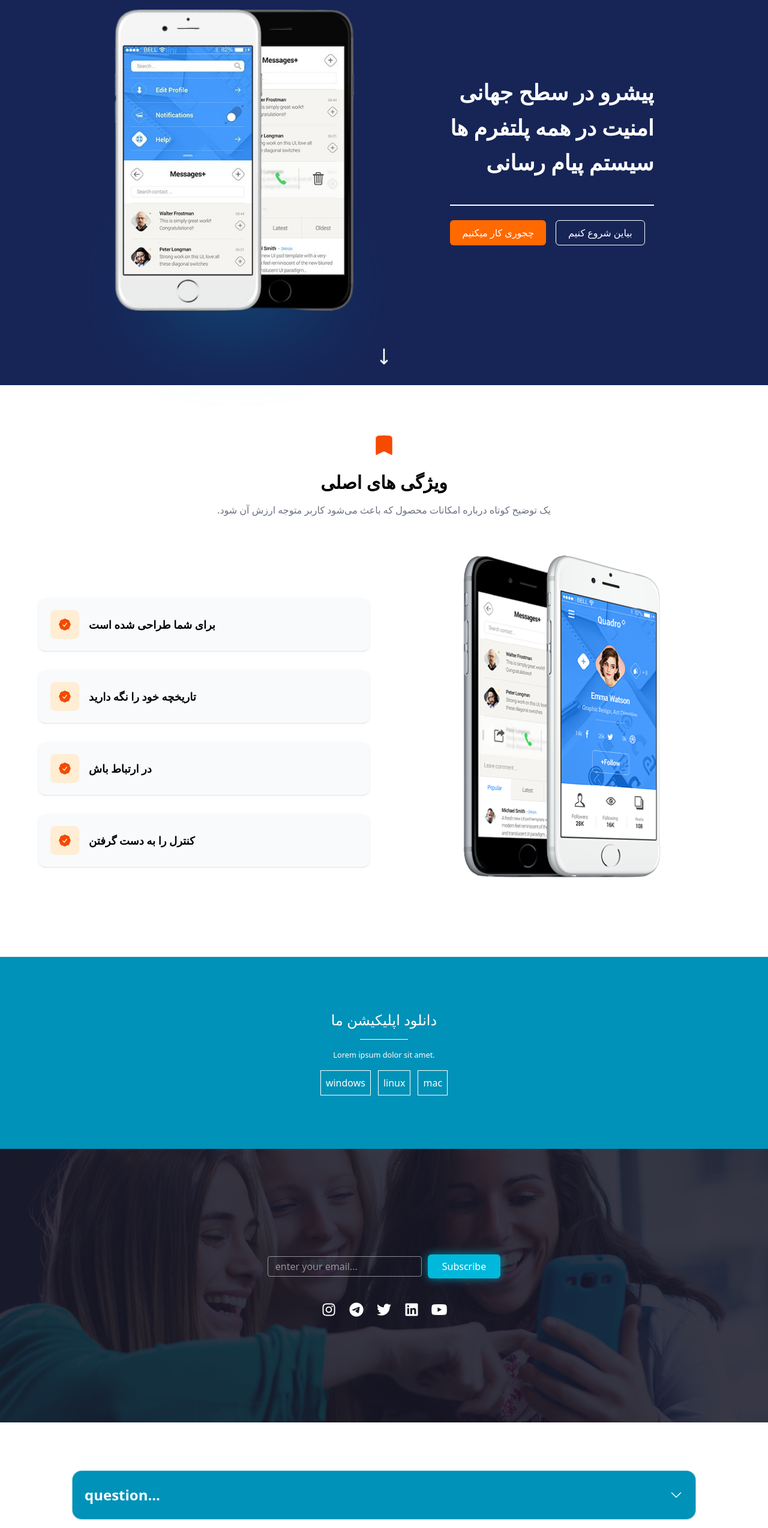
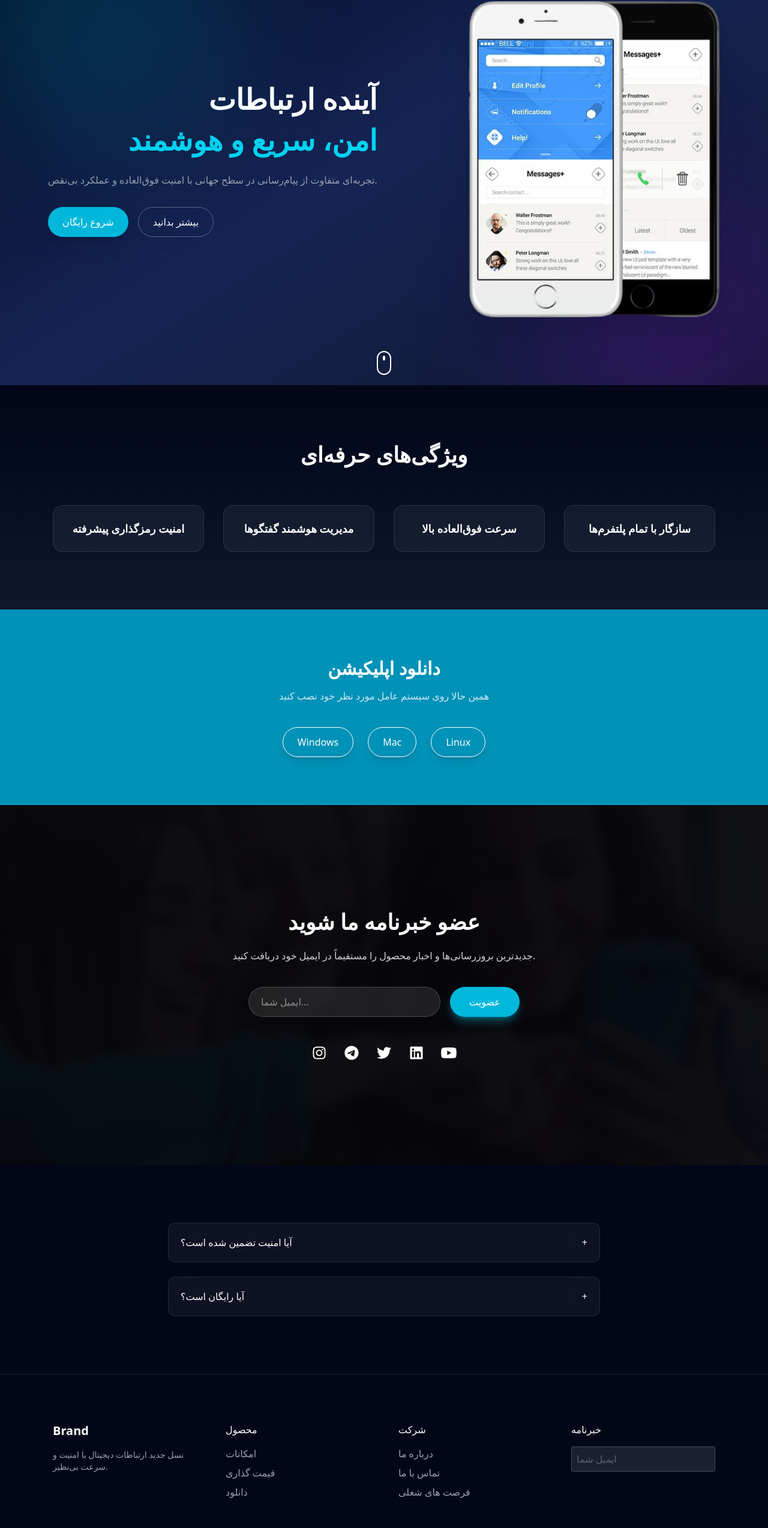
Before and after one commit to VibelessYoung/SocialX-UI, a React (Vite) app: page / in a window 1280 px wide. Shown: the part 158-2705 px from the top of the page at 60% size. Built offline with nearby package versions, Linux system fonts and the light colour scheme.

Commit message:
add modern ui

```diff
--- a/src/App.jsx
+++ b/src/App.jsx
@@ -4,6 +4,7 @@ import Feature from "./components/Feature";
 import Download from "./components/Download";
 import Subscribe from "./components/Subscribe";
 import Faq from "./components/Faq";
+import Footer from "./components/Footer";
 
 function App() {
   return (
@@ -13,6 +14,7 @@ function App() {
       <Download />
       <Subscribe />
       <Faq />
+      <Footer />
     </>
   );
 }
--- a/src/components/Download.jsx
+++ b/src/components/Download.jsx
@@ -1,17 +1,22 @@
-import React from "react";
-
 function Download() {
   return (
-    <div className="bg-cyan-600 flex flex-col justify-center items-center h-80">
-      <h1 className="text-2xl text-white font-medium">دانلود اپلیکیشن ما</h1>
-      <div className="w-20 my-4 border-t border-white"></div>
-      <small className="text-white">Lorem ipsum dolor sit amet. </small>
-      <div className="flex gap-3 mt-4">
-        <button className="border border-white p-2 text-white">windows</button>
-        <button className="border border-white p-2 text-white">linux</button>
-        <button className="border border-white p-2 text-white">mac</button>
+    <section className="py-20 bg-cyan-600 text-center text-white relative overflow-hidden">
+      <h2 className="text-3xl font-bold">دانلود اپلیکیشن</h2>
+      <p className="mt-4 opacity-80">
+        همین حالا روی سیستم عامل مورد نظر خود نصب کنید
+      </p>
+
+      <div className="flex flex-wrap justify-center gap-6 mt-10">
+        {["Windows", "Mac", "Linux"].map((item, i) => (
+          <button
+            key={i}
+            className="px-6 py-3 border border-white rounded-full hover:bg-white hover:text-cyan-600 transition shadow-lg"
+          >
+            {item}
+          </button>
+        ))}
       </div>
-    </div>
+    </section>
   );
 }
 
--- a/src/components/Faq.jsx
+++ b/src/components/Faq.jsx
@@ -1,85 +1,46 @@
 import React, { useState } from "react";
+import { motion, AnimatePresence } from "framer-motion";
 
 function Faq() {
+  const [open, setOpen] = useState(null);
+
   const data = [
-    {
-      id: 1,
-      question: "question...",
-      answer: "answer...",
-    },
-    {
-      id: 2,
-      question: "question...",
-      answer: "answer...",
-    },
-    {
-      id: 3,
-      question: "question...",
-      answer: "answer...",
-    },
-    {
-      id: 4,
-      question: "question...",
-      answer: "answer...",
-    },
-    {
-      id: 5,
-      question: "question...    ",
-      answer: "answer...",
-    },
+    { id: 1, q: "آیا امنیت تضمین شده است؟", a: "بله، با رمزگذاری پیشرفته." },
+    { id: 2, q: "آیا رایگان است؟", a: "بله نسخه پایه رایگان است." },
   ];
 
-  const [openId, setOpenId] = useState(null);
-
-  function toggle(id) {
-    setOpenId(openId === id ? null : id);
-  }
-
   return (
-    <div>
-      <div className="flex flex-col items-center mx-5 md:mx-30 mt-20 gap-4">
+    <section className="py-24 bg-slate-950 text-white">
+      <div className="max-w-3xl mx-auto px-6 space-y-6">
         {data.map((item) => (
           <div
             key={item.id}
-            className="w-full border border-white/50 rounded-2xl px-5 transition-all duration-300 bg-cyan-600"
+            className="border border-white/10 rounded-xl p-5 backdrop-blur-xl bg-white/5"
           >
             <div
-              className="h-20 flex justify-between items-center cursor-pointer"
-              onClick={() => toggle(item.id)}
+              className="flex justify-between cursor-pointer"
+              onClick={() => setOpen(open === item.id ? null : item.id)}
             >
-              <p className="text-white font-bold text-lg md:text-xl lg:text-2xl">
-                {item.question}
-              </p>
-              <svg
-                xmlns="http://www.w3.org/2000/svg"
-                fill="none"
-                viewBox="0 0 24 24"
-                strokeWidth="1.5"
-                stroke="currentColor"
-                className={`size-6 text-white transition-all duration-300 ${
-                  openId === item.id ? "rotate-180" : ""
-                }`}
-              >
-                <path
-                  strokeLinecap="round"
-                  strokeLinejoin="round"
-                  d="m19.5 8.25-7.5 7.5-7.5-7.5"
-                />
-              </svg>
+              <h3>{item.q}</h3>
+              <span>{open === item.id ? "-" : "+"}</span>
             </div>
-            <div
-              className={`overflow-hidden transition-all duration-500 ${
-                openId === item.id
-                  ? "max-h-40 opacity-100"
-                  : "max-h-0 opacity-0"
-              }`}
-            >
-              <p className="text-white text-lg px-2 pb-5">{item.answer}</p>
-            </div>
+
+            <AnimatePresence>
+              {open === item.id && (
+                <motion.p
+                  initial={{ opacity: 0, height: 0 }}
+                  animate={{ opacity: 1, height: "auto" }}
+                  exit={{ opacity: 0, height: 0 }}
+                  className="mt-4 text-gray-400"
+                >
+                  {item.a}
+                </motion.p>
+              )}
+            </AnimatePresence>
           </div>
         ))}
       </div>
-    </div>
+    </section>
   );
 }
 
--- a/src/components/Feature.jsx
+++ b/src/components/Feature.jsx
@@ -1,70 +1,32 @@
 import React from "react";
+import { motion } from "framer-motion";
 
 function Feature() {
+  const features = [
+    "امنیت رمزگذاری پیشرفته",
+    "مدیریت هوشمند گفتگوها",
+    "سرعت فوق‌العاده بالا",
+    "سازگار با تمام پلتفرم‌ها",
+  ];
+
   return (
-    <section className="bg-white py-20 px-6">
-      <div className="max-w-6xl mx-auto">
-        <div className="text-center mb-16">
-          <svg
-            xmlns="http://www.w3.org/2000/svg"
-            viewBox="0 0 24 24"
-            fill="currentColor"
-            className="w-10 h-10 text-orange-600 mx-auto"
-          >
-            <path
-              fillRule="evenodd"
-              d="M6.32 2.577a49.255 49.255 0 0 1 11.36 0c1.497.174 2.57 1.46 2.57 2.93V21a.75.75 0 0 1-1.085.67L12 18.089l-7.165 3.583A.75.75 0 0 1 3.75 21V5.507c0-1.47 1.073-2.756 2.57-2.93Z"
-              clipRule="evenodd"
-            />
-          </svg>
+    <section className="py-24 bg-gradient-to-b from-slate-950 to-slate-900 text-white">
+      <div className="max-w-6xl mx-auto px-6 text-center">
+        <h2 className="text-4xl font-bold mb-16">ویژگی‌های حرفه‌ای</h2>
 
-          <h2 className="text-3xl font-bold mt-6 mb-4">ویژگی های اصلی</h2>
-
-          <p dir="rtl" className="text-gray-500 max-w-2xl mx-auto">
-            یک توضیح کوتاه درباره امکانات محصول که باعث می‌شود کاربر متوجه ارزش
-            آن شود.
-          </p>
-        </div>
-
-        <div className="flex flex-col lg:flex-row items-center gap-12">
-          <div className="flex-1 space-y-8">
-            {[
-              "برای شما طراحی شده است",
-              "تاریخچه خود را نگه دارید",
-              "در ارتباط باش",
-              "کنترل را به دست گرفتن",
-            ].map((item, index) => (
-              <div
-                key={index}
-                className="flex items-center gap-4 p-5 rounded-xl shadow-sm hover:shadow-md transition bg-gray-50"
-              >
-                <div className="bg-orange-100 text-orange-600 p-3 rounded-lg">
-                  <svg
-                    xmlns="http://www.w3.org/2000/svg"
-                    viewBox="0 0 24 24"
-                    fill="currentColor"
-                    className="size-6"
-                  >
-                    <path
-                      fillRule="evenodd"
-                      d="M8.603 3.799A4.49 4.49 0 0 1 12 2.25c1.357 0 2.573.6 3.397 1.549a4.49 4.49 0 0 1 3.498 1.307 4.491 4.491 0 0 1 1.307 3.497A4.49 4.49 0 0 1 21.75 12a4.49 4.49 0 0 1-1.549 3.397 4.491 4.491 0 0 1-1.307 3.497 4.491 4.491 0 0 1-3.497 1.307A4.49 4.49 0 0 1 12 21.75a4.49 4.49 0 0 1-3.397-1.549 4.49 4.49 0 0 1-3.498-1.306 4.491 4.491 0 0 1-1.307-3.498A4.49 4.49 0 0 1 2.25 12c0-1.357.6-2.573 1.549-3.397a4.49 4.49 0 0 1 1.307-3.497 4.49 4.49 0 0 1 3.497-1.307Zm7.007 6.387a.75.75 0 1 0-1.22-.872l-3.236 4.53L9.53 12.22a.75.75 0 0 0-1.06 1.06l2.25 2.25a.75.75 0 0 0 1.14-.094l3.75-5.25Z"
-                      clipRule="evenodd"
-                    />
-                  </svg>
-                </div>
-
-                <h3 className="text-lg font-semibold">{item}</h3>
-              </div>
-            ))}
-          </div>
-
-          <div className="flex-1 flex justify-center">
-            <img
-              src="/src/assets/phone-features.png"
-              alt="phone"
-              className="w-72 md:w-96 lg:w-[420px] object-contain"
-            />
-          </div>
+        <div className="grid md:grid-cols-2 lg:grid-cols-4 gap-8">
+          {features.map((item, i) => (
+            <motion.div
+              key={i}
+              whileHover={{ y: -10 }}
+              initial={{ opacity: 0, y: 40 }}
+              whileInView={{ opacity: 1, y: 0 }}
+              transition={{ duration: 0.6 }}
+              className="p-6 rounded-2xl backdrop-blur-xl bg-white/5 border border-white/10 hover:border-cyan-400 transition"
+            >
+              <h3 className="text-lg font-semibold">{item}</h3>
+            </motion.div>
+          ))}
         </div>
       </div>
     </section>
--- /dev/null
+++ b/src/components/Footer.jsx
@@ -0,0 +1,47 @@
+function Footer() {
+  return (
+    <footer className="bg-slate-950 text-gray-400 pt-20 pb-10 border-t border-white/10">
+      <div className="max-w-6xl mx-auto px-6 grid md:grid-cols-4 gap-12">
+        <div>
+          <h3 className="text-white text-xl font-bold mb-4">Brand</h3>
+          <p className="text-sm">
+            نسل جدید ارتباطات دیجیتال با امنیت و سرعت بی‌نظیر.
+          </p>
+        </div>
+
+        <div>
+          <h4 className="text-white mb-4">محصول</h4>
+          <ul className="space-y-2">
+            <li>امکانات</li>
+            <li>قیمت گذاری</li>
+            <li>دانلود</li>
+          </ul>
+        </div>
+
+        <div>
+          <h4 className="text-white mb-4">شرکت</h4>
+          <ul className="space-y-2">
+            <li>درباره ما</li>
+            <li>تماس با ما</li>
+            <li>فرصت های شغلی</li>
+          </ul>
+        </div>
+
+        <div>
+          <h4 className="text-white mb-4">خبرنامه</h4>
+          <input
+            type="email"
+            placeholder="ایمیل شما"
+            className="w-full p-2 rounded bg-white/10 border border-white/20 outline-none"
+          />
+        </div>
+      </div>
+
+      <div className="text-center mt-12 text-sm border-t border-white/10 pt-6">
+        © 2026 All Rights Reserved
+      </div>
+    </footer>
+  );
+}
+
+export default Footer;
--- a/src/components/Header.jsx
+++ b/src/components/Header.jsx
@@ -1,28 +1,32 @@
 import React from "react";
+import { motion } from "framer-motion";
 import Navbar from "./Navbar";
 import HeroSection from "./HeroSection";
 
 function Header() {
   return (
-    <div className="relative h-screen w-full bg-blue-950">
+    <header className="relative min-h-screen w-full overflow-hidden bg-gradient-to-br from-slate-950 via-blue-950 to-slate-900 text-white">
+      {/* Animated Background Glow */}
+      <div className="absolute inset-0">
+        <div className="absolute w-[500px] h-[500px] bg-cyan-500/20 blur-[120px] rounded-full top-[-100px] left-[-100px] animate-pulse"></div>
+        <div className="absolute w-[500px] h-[500px] bg-purple-600/20 blur-[120px] rounded-full bottom-[-150px] right-[-100px] animate-pulse"></div>
+      </div>
+
       <Navbar />
       <HeroSection />
 
-      <svg
-        xmlns="http://www.w3.org/2000/svg"
-        fill="none"
-        viewBox="0 0 24 24"
-        strokeWidth={2}
-        stroke="currentColor"
-        className="absolute bottom-6 left-1/2 -translate-x-1/2 w-8 h-8 text-white animate-bounce"
+      {/* Scroll Indicator */}
+      <motion.div
+        initial={{ y: 0 }}
+        animate={{ y: 15 }}
+        transition={{ repeat: Infinity, duration: 1.5 }}
+        className="absolute bottom-8 left-1/2 -translate-x-1/2"
       >
-        <path
-          strokeLinecap="round"
-          strokeLinejoin="round"
-          d="M15.75 17.25 12 21m0 0-3.75-3.75M12 21V3"
-        />
-      </svg>
-    </div>
+        <div className="w-6 h-10 border-2 border-white rounded-full flex justify-center">
+          <div className="w-1 h-2 bg-white mt-2 rounded-full animate-bounce"></div>
+        </div>
+      </motion.div>
+    </header>
   );
 }
 
--- a/src/components/HeroSection.jsx
+++ b/src/components/HeroSection.jsx
@@ -1,66 +1,46 @@
 import React from "react";
+import { motion } from "framer-motion";
 
 function HeroSection() {
   return (
-    <div
-      className="flex flex-col-reverse lg:flex-row
-    items-center justify-center
-    gap-10 lg:gap-40
-    px-6 lg:px-20
-    py-16 lg:py-24"
-    >
-      <div className="relative group flex justify-center items-center">
-        <div
-          className="absolute -bottom-10 w-72 h-40
-  bg-cyan-500/30
-  blur-3xl
-  rounded-full
-  opacity-70
-  group-hover:opacity-100
-  transition-all duration-500"
-        ></div>
-
-        <img
-          src="/src/assets/phone-header-bg.png"
-          alt="phone"
-          className="relative w-64 sm:w-80 lg:w-[400px]
-    transition-all duration-500
-    group-hover:-translate-y-4
-    group-hover:rotate-2
-    group-hover:scale-105"
-        />
-      </div>
-
-      <div className="flex flex-col items-center lg:items-start text-center lg:text-right max-w-xl">
-        <h1
-          className="text-2xl sm:text-3xl lg:text-4xl
-        border-b-2 border-white
-        pb-6 lg:pb-10
-        text-white font-bold leading-relaxed"
-        >
-          پیشرو در سطح جهانی
-          <br />
-          امنیت در همه پلتفرم ها
-          <br />
-          سیستم پیام رسانی
+    <section className="flex flex-col lg:flex-row items-center justify-between px-6 lg:px-20 pt-40 pb-20 gap-20">
+      {/* Text */}
+      <motion.div
+        initial={{ opacity: 0, x: -50 }}
+        whileInView={{ opacity: 1, x: 0 }}
+        transition={{ duration: 1 }}
+        className="max-w-xl text-center lg:text-right"
+      >
+        <h1 className="text-4xl lg:text-5xl font-extrabold leading-tight">
+          آینده ارتباطات
+          <span className="text-cyan-400 block mt-2">امن، سریع و هوشمند</span>
         </h1>
 
-        <div
-          className="flex flex-col sm:flex-row
-        gap-4 mt-6
-        w-full sm:w-auto
-        justify-center lg:justify-start"
-        >
-          <button className="bg-orange-500 px-5 py-2 text-white rounded-md w-full sm:w-auto cursor-pointer">
-            چجوری کار میکنیم
+        <p className="text-gray-400 mt-6 leading-relaxed">
+          تجربه‌ای متفاوت از پیام‌رسانی در سطح جهانی با امنیت فوق‌العاده و
+          عملکرد بی‌نقص.
+        </p>
+
+        <div className="flex flex-col sm:flex-row gap-4 mt-8 justify-center lg:justify-start">
+          <button className="px-6 py-3 bg-cyan-500 rounded-full shadow-lg hover:scale-105 transition">
+            شروع رایگان
           </button>
-
-          <button className="px-5 py-2 border border-white text-white rounded-md w-full sm:w-auto cursor-pointer">
-            بیاین شروع کنیم
+          <button className="px-6 py-3 border border-white/30 rounded-full hover:bg-white/10 transition">
+            بیشتر بدانید
           </button>
         </div>
-      </div>
-    </div>
+      </motion.div>
+
+      {/* Image */}
+      <motion.img
+        src="/src/assets/phone-header-bg.png"
+        alt="phone"
+        initial={{ opacity: 0, y: 50 }}
+        whileInView={{ opacity: 1, y: 0 }}
+        transition={{ duration: 1 }}
+        className="w-72 lg:w-[420px] drop-shadow-2xl hover:rotate-3 hover:scale-105 transition"
+      />
+    </section>
   );
 }
 
--- a/src/components/Navbar.jsx
+++ b/src/components/Navbar.jsx
@@ -1,96 +1,55 @@
 import React, { useState } from "react";
+import { motion, AnimatePresence } from "framer-motion";
 
 function Navbar() {
   const [isOpen, setIsOpen] = useState(false);
 
   return (
-    <div className="flex justify-between items-center p-5">
-      <img src="/src/assets/logo.png" alt="logo" className="w-24" />
+    <nav className="fixed top-0 w-full z-50 backdrop-blur-xl bg-white/5 border-b border-white/10">
+      <div className="max-w-7xl mx-auto flex justify-between items-center px-6 py-4">
+        <h1 className="text-xl font-bold tracking-widest">LOGO</h1>
 
-      <div className="hidden sm:flex gap-6 items-center">
-        <a href="#" className="text-white hover:text-orange-500">
-          خانه
+        {/* Desktop */}
+        <div className="hidden md:flex gap-8 items-center">
+          {["خانه", "امکانات", "دانلود", "اشتراک"].map((item, i) => (
+            <a key={i} href="#" className="relative group">
+              {item}
+              <span className="absolute left-0 -bottom-1 w-0 h-[2px] bg-cyan-400 transition-all group-hover:w-full"></span>
             </a>
-        <a href="#" className="text-white hover:text-orange-500">
-          امکانات
-        </a>
-        <a href="#" className="text-white hover:text-orange-500">
-          دانلود
-        </a>
-        <a href="#" className="text-white hover:text-orange-500">
-          مشترک شوید
-        </a>
+          ))}
 
-        <button className="p-2 border border-white text-white rounded-sm text-sm">
-          آموزش بیشتر
+          <button className="px-5 py-2 bg-cyan-500 rounded-full hover:bg-cyan-400 transition shadow-lg shadow-cyan-500/30">
+            شروع کنید
           </button>
         </div>
 
-      <div className="sm:hidden text-white cursor-pointer">
-        {!isOpen ? (
-          <svg
-            onClick={() => setIsOpen(true)}
-            xmlns="http://www.w3.org/2000/svg"
-            fill="none"
-            viewBox="0 0 24 24"
-            strokeWidth={1.5}
-            stroke="currentColor"
-            className="size-7"
+        {/* Mobile Button */}
+        <div
+          className="md:hidden cursor-pointer"
+          onClick={() => setIsOpen(!isOpen)}
         >
-            <path
-              strokeLinecap="round"
-              strokeLinejoin="round"
-              d="M3.75 6.75h16.5M3.75 12h16.5M12 17.25h8.25"
-            />
-          </svg>
-        ) : (
-          <svg
-            onClick={() => setIsOpen(false)}
-            xmlns="http://www.w3.org/2000/svg"
-            fill="none"
-            viewBox="0 0 24 24"
-            strokeWidth={1.5}
-            stroke="currentColor"
-            className="size-7"
-          >
-            <path
-              strokeLinecap="round"
-              strokeLinejoin="round"
-              d="M6 18 18 6M6 6l12 12"
-            />
-          </svg>
-        )}
+          ☰
+        </div>
       </div>
 
+      {/* Mobile Menu */}
+      <AnimatePresence>
         {isOpen && (
-        <div
-          className="absolute top-20 left-0 w-full
-bg-white/5
-backdrop-blur-xl
-border border-white/10
-shadow-[0_8px_32px_0_rgba(0,0,0,0.37)]
-rounded-b-2xl
-flex flex-col items-center gap-6 py-8
-sm:hidden transition-all duration-300 mx-4"
+          <motion.div
+            initial={{ opacity: 0, y: -20 }}
+            animate={{ opacity: 1, y: 0 }}
+            exit={{ opacity: 0, y: -20 }}
+            className="md:hidden bg-black/90 backdrop-blur-xl flex flex-col items-center gap-6 py-10"
           >
-          <a href="#" className="text-white">
-            خانه
+            {["خانه", "امکانات", "دانلود", "اشتراک"].map((item, i) => (
+              <a key={i} href="#" className="text-lg">
+                {item}
               </a>
-          <a href="#" className="text-white">
-            امکانات
-          </a>
-          <a href="#" className="text-white">
-            دانلود
-          </a>
-          <a href="#" className="text-white">
-            مشترک شوید
-          </a>
-          <button className="p-2 border border-white text-white rounded-sm text-sm">
-            آموزش بیشتر
-          </button>
-        </div>
+            ))}
+          </motion.div>
         )}
-    </div>
+      </AnimatePresence>
+    </nav>
   );
 }
 
--- a/src/components/Subscribe.jsx
+++ b/src/components/Subscribe.jsx
@@ -1,35 +1,66 @@
 import React from "react";
+import { motion } from "framer-motion";
 
 function Subscribe() {
   return (
-    <div className="flex flex-col text-center py-44 text-white bg-cover bg-fixed bg-[url('/src/assets/subscribe-bg.png')]">
-      <form
-        action=""
-        className="flex gap-2.5 justify-center items-center h-full"
+    <section className="relative h-[600px] flex items-center justify-center overflow-hidden">
+      {/* Fixed Background */}
+      <div
+        className="absolute inset-0 bg-cover bg-center"
+        style={{
+          backgroundImage: "url('/src/assets/subscribe-bg.png')",
+          backgroundAttachment: "fixed",
+        }}
+      />
+
+      {/* Dark Overlay */}
+      <div className="absolute inset-0 bg-black/70 backdrop-blur-sm"></div>
+
+      {/* Content */}
+      <motion.div
+        initial={{ opacity: 0, y: 40 }}
+        whileInView={{ opacity: 1, y: 0 }}
+        transition={{ duration: 0.8 }}
+        className="relative z-10 text-center text-white px-6"
       >
+        <h2 className="text-3xl md:text-4xl font-bold mb-6">
+          عضو خبرنامه ما شوید
+        </h2>
+
+        <p className="text-gray-300 mb-10 max-w-xl mx-auto">
+          جدیدترین بروزرسانی‌ها و اخبار محصول را مستقیماً در ایمیل خود دریافت
+          کنید.
+        </p>
+
+        <form className="flex flex-col sm:flex-row gap-4 justify-center">
           <input
             type="email"
-          placeholder="enter your email..."
-          className="px-3 py-1 border border-white/50 rounded-sm outline-0"
+            placeholder="ایمیل شما..."
+            className="px-5 py-3 rounded-full bg-white/10 border border-white/20
+                       backdrop-blur-md outline-none focus:border-cyan-400
+                       transition w-full sm:w-80"
           />
+
           <button
-          className="relative px-6 py-2 rounded-md text-white font-medium
-                   bg-cyan-500
-                   shadow-[0_0_15px_rgba(6,182,212,0.7)]
-                   hover:shadow-[0_0_25px_rgba(6,182,212,1)]
+            className="px-8 py-3 rounded-full bg-cyan-500
+                       shadow-lg shadow-cyan-500/40
+                       hover:scale-105 hover:shadow-cyan-400/70
                        transition duration-300"
           >
-          Subscribe
+            عضویت
           </button>
         </form>
-      <div className="flex gap-4 text-2xl text-white justify-center mt-10">
-        <i className="fab fa-instagram hover:text-pink-500 transition"></i>
-        <i className="fab fa-telegram hover:text-sky-400 transition"></i>
-        <i className="fab fa-twitter hover:text-sky-500 transition"></i>
-        <i className="fab fa-linkedin hover:text-blue-600 transition"></i>
-        <i className="fab fa-youtube hover:text-red-600 transition"></i>
+
+        {/* Social Icons */}
+        <div className="flex gap-6 justify-center mt-12 text-2xl">
+          <i className="fab fa-instagram hover:text-pink-500 transition hover:scale-125"></i>
+          <i className="fab fa-telegram hover:text-sky-400 transition hover:scale-125"></i>
+          <i className="fab fa-twitter hover:text-sky-500 transition hover:scale-125"></i>
+          <i className="fab fa-linkedin hover:text-blue-600 transition hover:scale-125"></i>
+          <i className="fab fa-youtube hover:text-red-600 transition hover:scale-125"></i>
         </div>
-    </div>
+      </motion.div>
+    </section>
   );
 }
 
```
Lines whose indentation alone changed are shown as unchanged.
